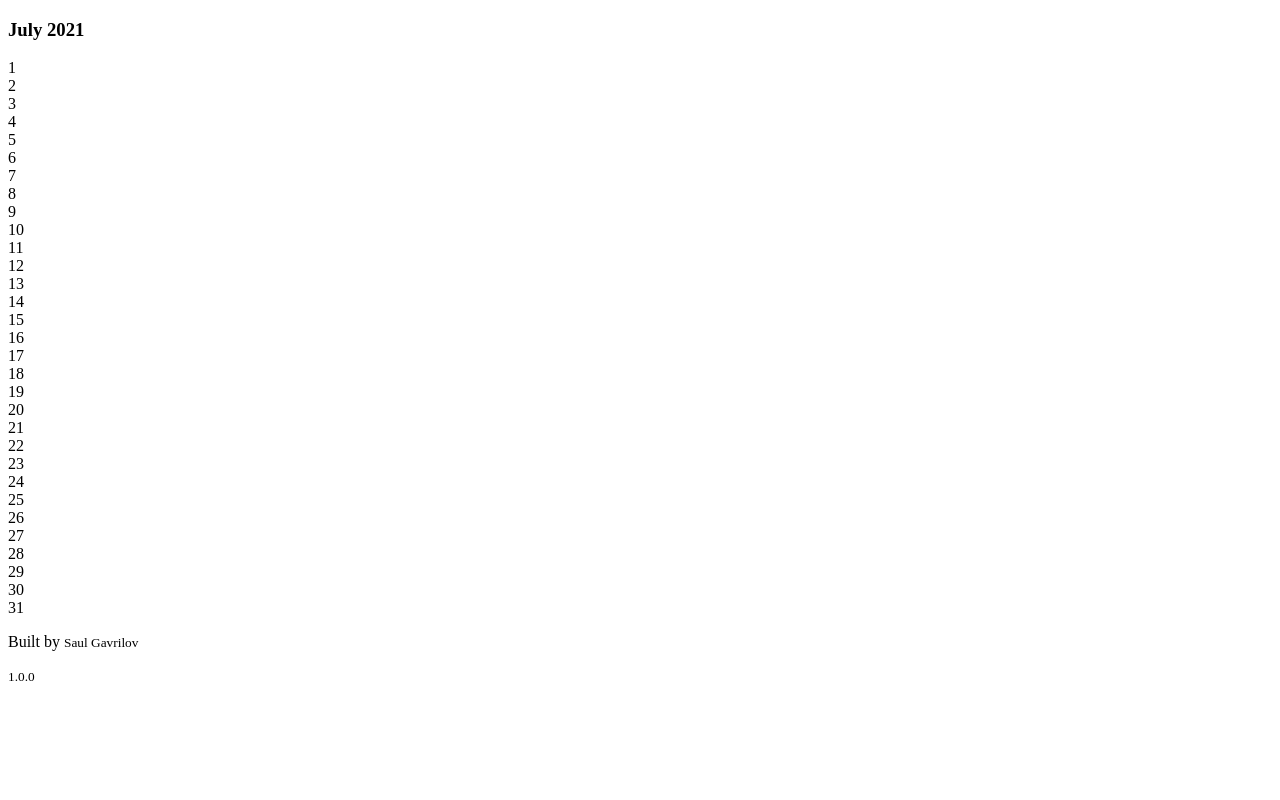
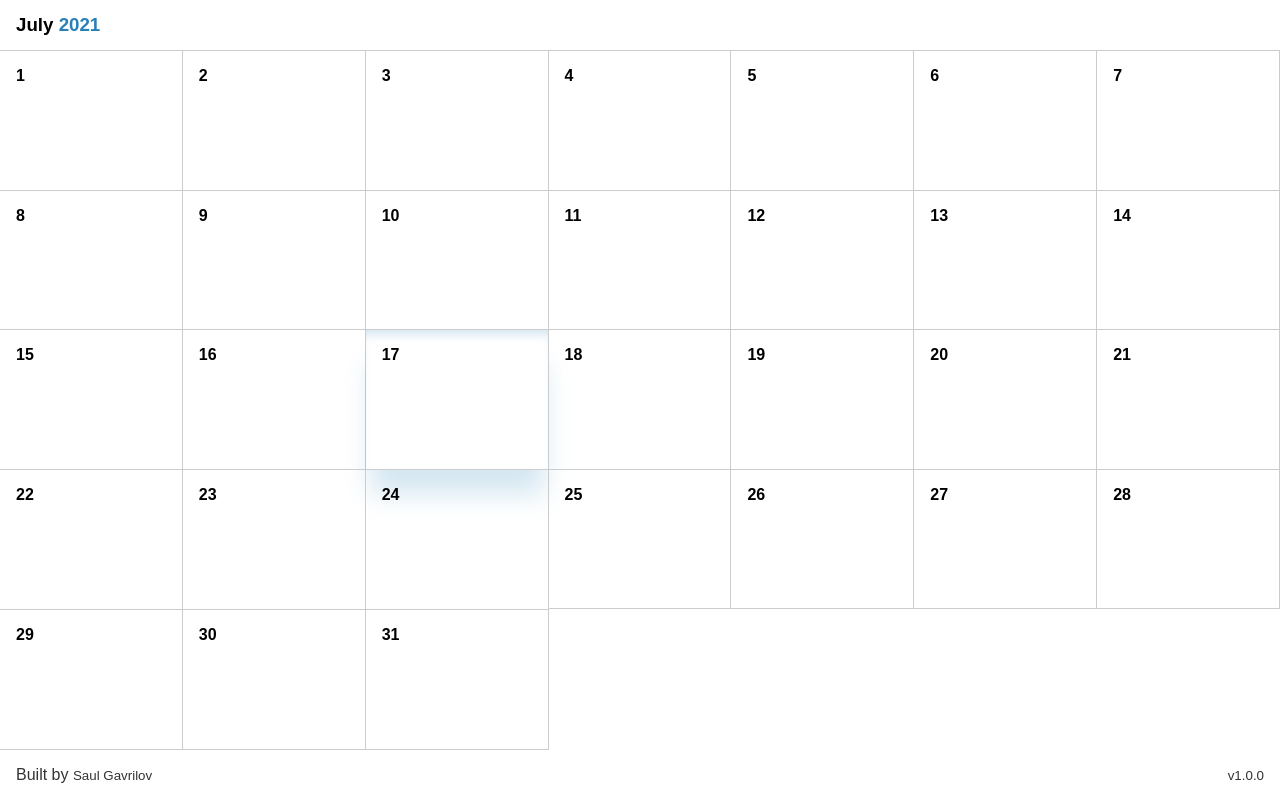
Before and after one commit to sgavrielov/calendar, a plain HTML site: page index.html in a window 1280 px wide. Drawn offline with Linux system fonts and the light colour scheme.

Commit message:
Added style

```diff
--- a/index.html
+++ b/index.html
@@ -28,7 +28,7 @@
       <div class="day">14</div>
       <div class="day">15</div>
       <div class="day">16</div>
-      <div class="day">17</div>
+      <div class="day active">17</div>
       <div class="day">18</div>
       <div class="day">19</div>
       <div class="day">20</div>
@@ -46,7 +46,7 @@
     </div>
     <footer>
       <p class="copyright">Built by <small>Saul Gavrilov</small></p>
-      <small class="version">1.0.0</small>
+      <small class="version">v1.0.0</small>
     </footer>
     <script src="main.js"></script>
   </body>
--- a/style.css
+++ b/style.css
@@ -0,0 +1,80 @@
+* {
+  box-sizing: border-box;
+  margin: 0;
+  padding: 0;
+}
+
+body {
+  width: 100vw;
+  font-family: sans-serif;
+  clear: both;
+  font-size: 16px;
+  font-weight: 500;
+}
+
+header,
+footer {
+  width: 100%;
+  height: 50px;
+  display: flex;
+  align-items: center;
+  justify-content: space-between;
+  padding: 1rem;
+}
+
+footer {
+  color: #333;
+}
+
+.monthYear {
+  font-weight: 600;
+}
+
+.monthYear__year {
+  color: #2980b9;
+}
+
+.calendar {
+  width: 100%;
+  height: calc(100vh - 100px);
+  display: grid;
+  grid-template-columns: repeat(7, 1fr);
+}
+
+.day {
+  padding: 1rem;
+  border-top: 1px solid #ccc;
+  font-weight: 600;
+  transition: all 0.5s ease;
+}
+
+.day:hover,
+.day.active {
+  /* box-shadow: rgba(41, 128, 185, 0.2) 0px 7px 29px 0px; */
+  /* box-shadow: rgba(41, 128, 185, 0.2) 0px 4px 12px; */
+  box-shadow: rgba(41, 128, 185, 0.2) 0px 48px 100px 0px;
+  box-shadow: rgba(41, 128, 185, 0.2) 0px 30px 25px -5px,
+    inset rgba(41, 128, 185, 0.2) 0px 10px 10px -5px;
+}
+
+/* .day:nth-child(even) {
+  border-bottom: 1px solid #ccc;
+} */
+
+.day:nth-child(25),
+.day:nth-child(26),
+.day:nth-child(27),
+.day:nth-child(28),
+.day:nth-child(29),
+.day:nth-child(30),
+.day:nth-child(31) {
+  border-bottom: 1px solid #ccc;
+}
+
+.day:nth-child(odd) {
+  border-right: 1px solid #ccc;
+}
+
+.day:nth-child(even) {
+  border-right: 1px solid #ccc;
+}
```
